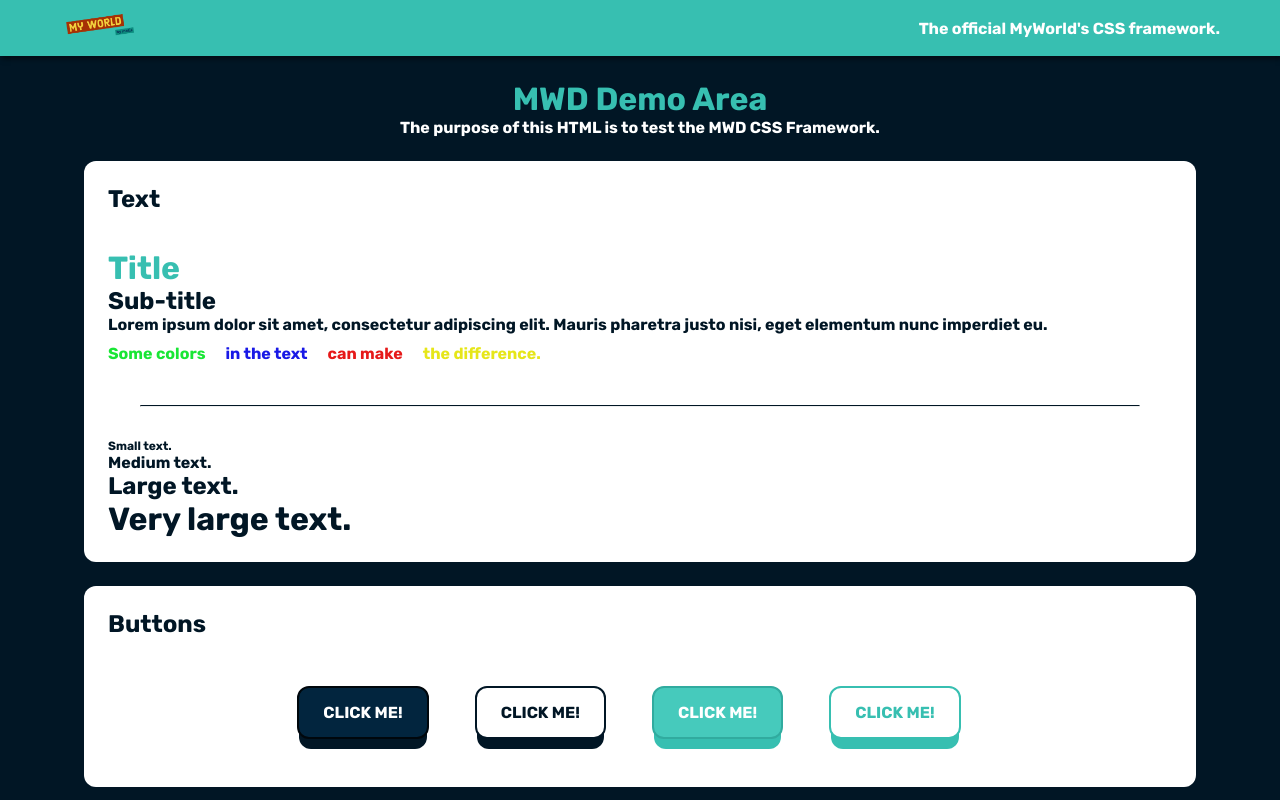
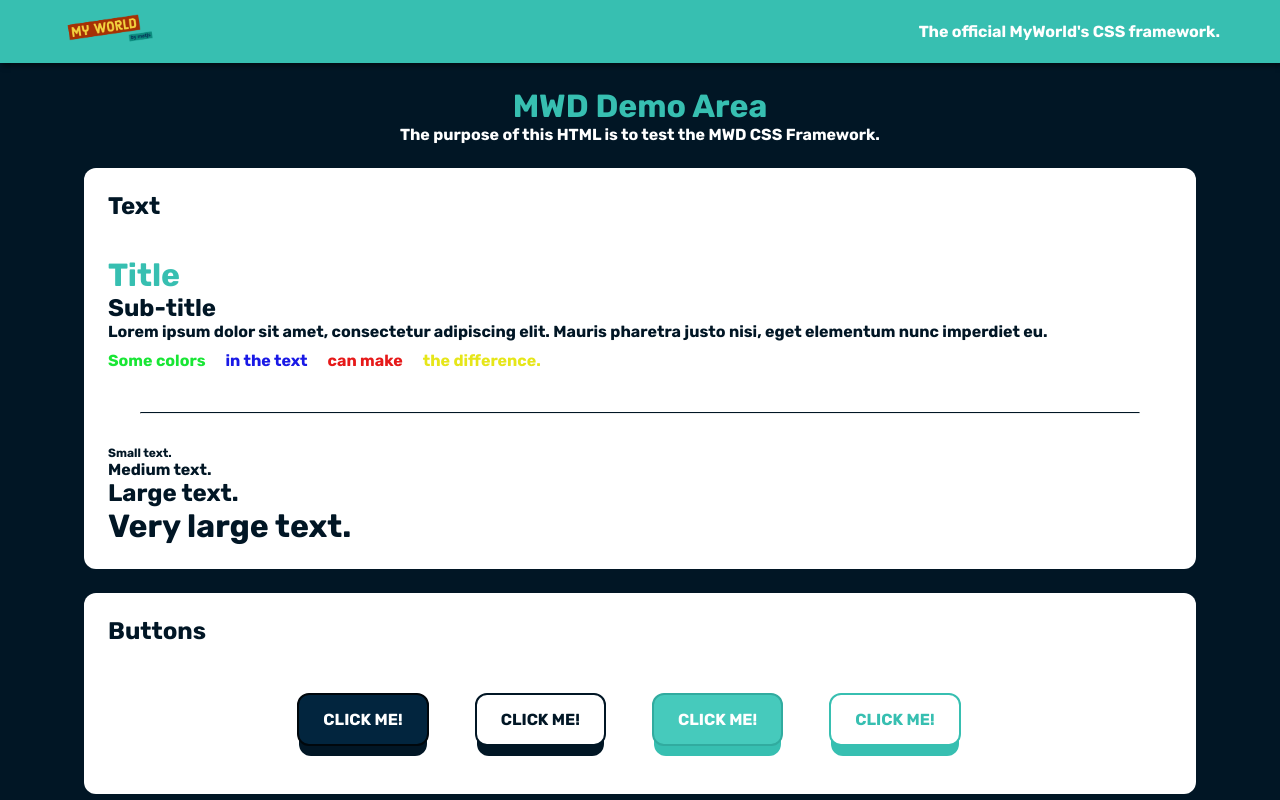
Before and after one commit to matjsz/mwd, a website: page index.html in a window 1280 px wide. Shown: the top 800 px of the page. Drawn offline with Linux system fonts and the light colour scheme.

Commit message:
logo testing

```diff
--- a/index.html
+++ b/index.html
@@ -11,7 +11,7 @@
 <body class="dark-mode">
     <nav class="navbar-secondary mb-2">
         <div class="container">
-            <h2 class="site-title"><img src="./mw-logo.png" width="80px" /></h2>
+            <h2 class="site-title"><img src="./mw-logo.png" width="100px" /></h2>
             <p>The official MyWorld's CSS framework.</p>
         </div>
     </nav>
```
